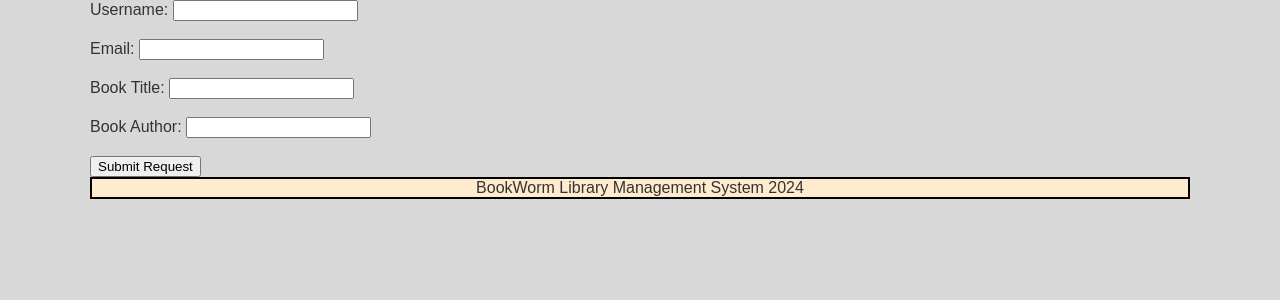
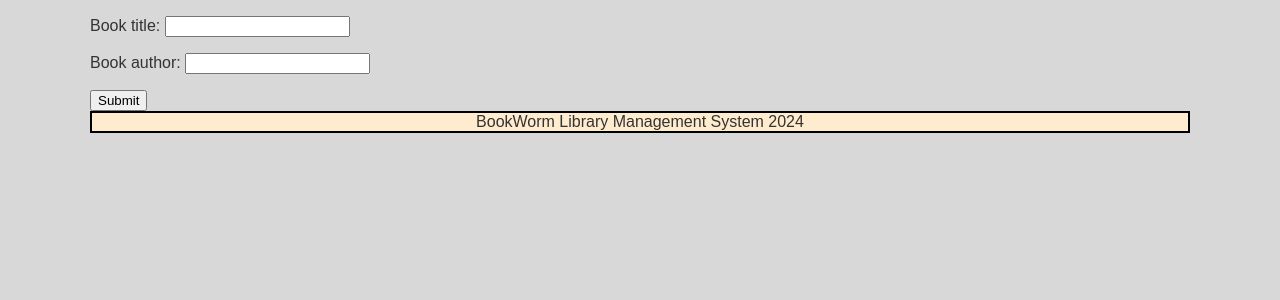
Before and after one commit to Craftyawesome/Bookworm-Library-Management, a Django app: page /request_book/ in a window 1280 px wide. Shown: the part 172-472 px from the top of the page. Run offline with Django 5.2, Linux system fonts and the light colour scheme; a user stored in the database is signed in.

Commit message:
Fix book requests

```diff
--- a/libraryApp/forms.py
+++ b/libraryApp/forms.py
@@ -1,5 +1,5 @@
 from django import forms
-from .models import CartItem
+from .models import CartItem, Book_Request
 
 class DocumentForm(forms.ModelForm):
 
@@ -10,3 +10,14 @@ class DocumentForm(forms.ModelForm):
     class Meta:
         model = CartItem
         fields = ["book"]
+
+
+class BookRequest(forms.ModelForm):
+
+    def __init__(self, *args, **kwargs):
+        super().__init__(*args, **kwargs)
+        #self.fields['book_title'].label = ''
+
+    class Meta:
+        model = Book_Request
+        fields = ["book_title", "book_author"]
--- a/libraryApp/models.py
+++ b/libraryApp/models.py
@@ -28,8 +28,7 @@ class Book(models.Model):
 
 
 class Book_Request(models.Model):
-    username = models.CharField(max_length=70)
-    email = models.CharField(max_length=70)
+    user = models.ForeignKey(settings.AUTH_USER_MODEL, on_delete=models.CASCADE)
     book_title = models.CharField(max_length=70)
     book_author = models.CharField(max_length=70)
 
--- a/libraryApp/templates/home.html
+++ b/libraryApp/templates/home.html
@@ -44,7 +44,7 @@
     {% block content %}
     <div1>
         <p>Book Requests:</p>
-        <a href="genre_view">View Requested Book-List</a>
+        <a href="requested_books">View Requested Book-List</a>
         <a>|</a>
         <a href="request_book">Book Request</a>
 
--- a/libraryApp/templates/request_book.html
+++ b/libraryApp/templates/request_book.html
@@ -1,21 +1,10 @@
 {% extends 'base.html' %}
 {% block content %}
 
-<form action="#" method="post">
+<form method="post" enctype="multipart/form-data">
   {% csrf_token %}
-  <label for="username">Username:</label>
-  <input type="text" id="username" name="username" required><br><br>
-
-  <label for="email">Email:</label>
-  <input type="email" id="email" name="email" required><br><br>
-
-  <label for="book_title">Book Title:</label>
-  <input type="text" id="book_title" name="book_title" required><br><br>
-
-  <label for="book_author">Book Author:</label>
-  <input type="text" id="book_author" name="book_author" required><br><br>
-
-  <button type="submit">Submit Request</button>
+  {{ form.as_p }}
+  <button type="submit">Submit</button>
 </form>
 
 {% endblock %}
--- a/libraryApp/urls.py
+++ b/libraryApp/urls.py
@@ -1,6 +1,6 @@
 from django.urls import path
 
-from .views import home, book_list, genre_view, getBook_Request, book_detail, add_to_cart, request_book, book_request,book_club, BookCheckoutView, delete_document
+from .views import home, book_list, requested_books, getBook_Request, book_detail, add_to_cart, request_book,book_club, BookCheckoutView, delete_document
 
 from django.contrib.auth import views as auth_views
 from . import views
@@ -10,15 +10,14 @@ urlpatterns = [
     path('book_list/', book_list, name='book_list'),
     path('book_club/', book_club, name='book_club'),
     path("logout/", auth_views.LogoutView.as_view()),
-    path('genre_view/',genre_view, name='genre_view'),
+    path('requested_books/',requested_books, name='requested_books'),
     path('book_detail/',book_detail, name='book_detail'),
     path('getBook_Request',views.getBook_Request, name='getBook_Request'),
     path('book_detail/<int:book_id>/', views.book_detail, name='book_detail'),
     path('add_to_cart/', add_to_cart, name='add_to_cart'),
     path('book_checkout_list/', BookCheckoutView.as_view(), name='book_checkout_list'),
     path('<int:pk>/delete/', delete_document, name='book_checkout_delete'),
-    path('request_book/', request_book, name='request_book'),
-    path('book_request/', book_request, name='book_request'),
+    path('request_book/', request_book.as_view(), name='request_book'),
 
 
 
--- a/libraryApp/views.py
+++ b/libraryApp/views.py
@@ -6,7 +6,7 @@ from datetime import timedelta
 from django.views.generic import ListView, CreateView
 from django.contrib.auth.mixins import LoginRequiredMixin
 from django.urls import reverse_lazy
-from .forms import DocumentForm
+from .forms import DocumentForm, BookRequest
 import os
 from django.views.decorators.http import require_POST
 # Create your views here.
@@ -41,9 +41,9 @@ def book_list(request):
 
     return render(request, 'book_list.html', {'books': books, 'query': query})
 
-def genre_view(request):
+def requested_books(request):
 
-        return render(request, 'genre_view.html')
+        return render(request, 'requested_books.html')
 
 def book_detail(request, book_id):
     # Retrieve the book object using its ID
@@ -80,11 +80,15 @@ def add_to_cart(request):
         return redirect('home') #redirct to home page after adding to cart
     return redirect ('book_list') # redirct to book list if not a post request
 
-def request_book(request):
-    return render(request,'request_book.html')
+class request_book(LoginRequiredMixin, CreateView):
+    model = Book_Request
+    form_class = BookRequest
+    template_name = "request_book.html"
+    success_url = reverse_lazy("requested_books")
 
-def book_request(request):
-    return render(request,'book_request.html')
+    def form_valid(self, form):
+        form.instance.user = self.request.user
+        return super().form_valid(form)
 
 class BookCheckoutView(LoginRequiredMixin, CreateView, ListView):
     model = CartItem
```
Also changed, not shown: db.sqlite3, libraryApp/migrations/0008_remove_book_request_email_and_more.py (added), libraryApp/templates/book_request.html (deleted), libraryApp/templates/requested_books.html (renamed from libraryApp/templates/genre_view.html).
